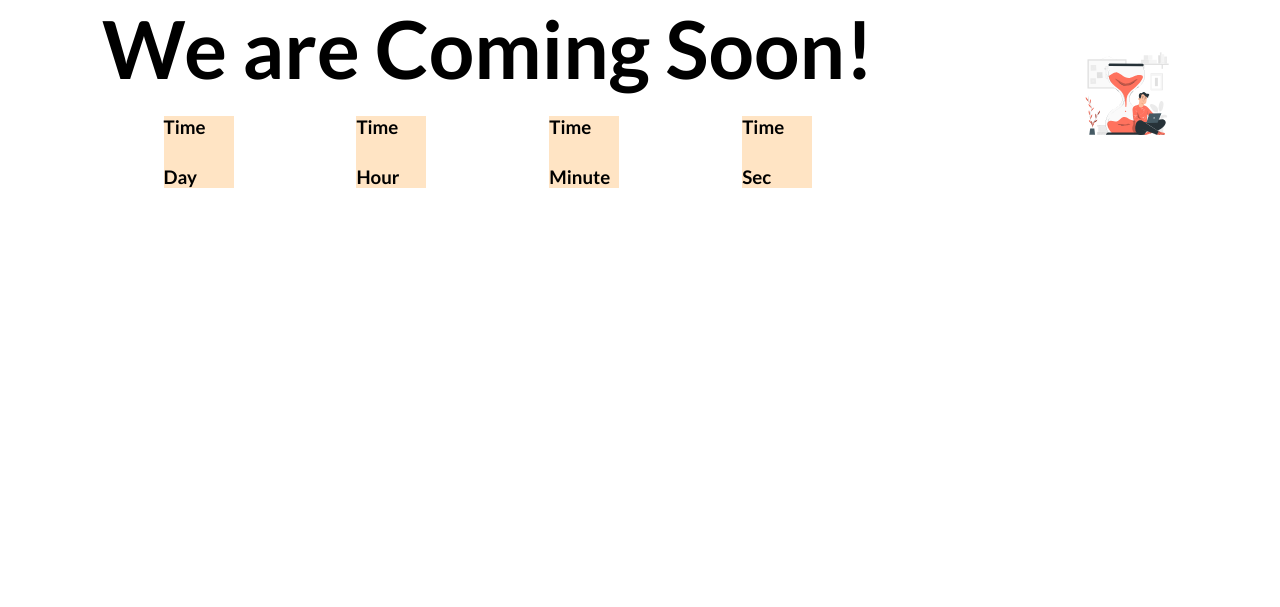
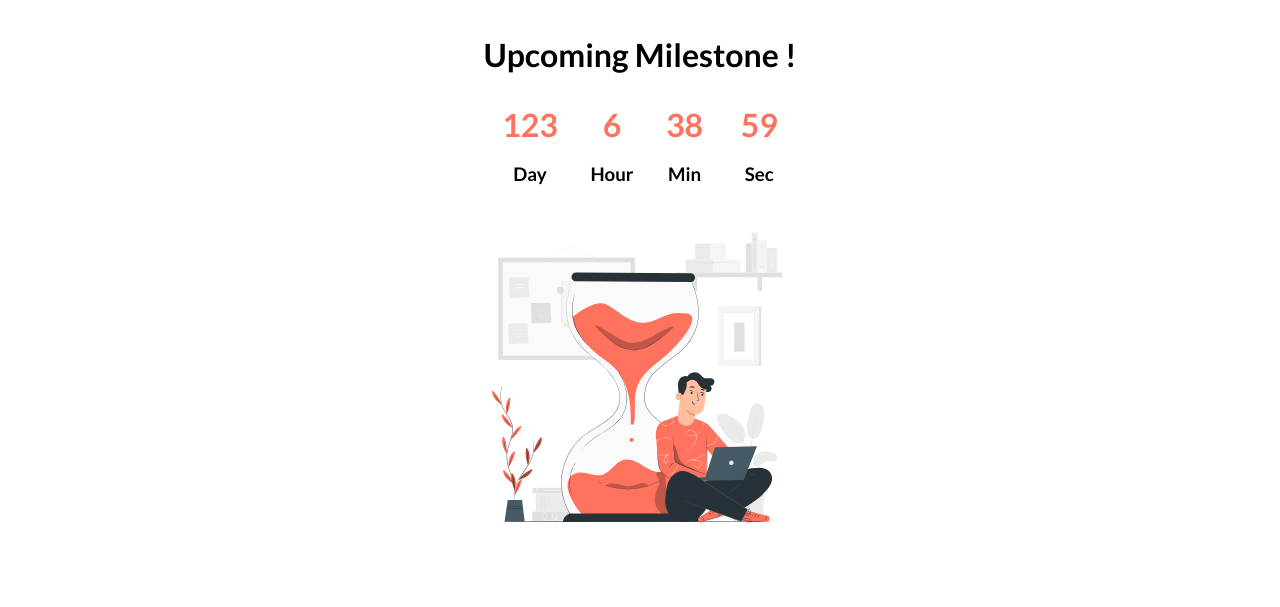
Before and after one commit to syedfaysel/count-down, a plain HTML site: page index.html in a window 1280 px wide. Drawn offline with Linux system fonts and the light colour scheme.

Commit message:
version 1.0 ready

```diff
--- a/countdown.js
+++ b/countdown.js
@@ -1 +1,28 @@
-console.log('hello countdown')
+const countdown = () => {
+    const countDate = new Date('June 28,2022 00:00:00').getTime();
+    const now = new Date().getTime();
+    const gap = countDate - now;
+
+    //calculate how the time is work
+
+    const second = 1000;
+    const minute = second*60;
+    const hour = minute*60;
+    const day = hour*24;
+
+    //calculate the time
+    const textDay = Math.floor(gap/day);
+    const textHour = Math.floor(gap%day/hour);
+    const textMin = Math.floor(gap%hour/minute);
+    const textSec = Math.floor(gap%minute/second);
+    console.log(countDate);
+    console.log(textDay,textHour,textMin,textSec);
+
+    //setting to inner text
+    document.getElementById('day').innerText = textDay;
+    document.getElementById('hour').innerText = textHour;
+    document.getElementById('minute').innerText = textMin;
+    document.getElementById('second').innerText = textSec;
+}
+
+setInterval(countdown, 1000);
--- a/index.html
+++ b/index.html
@@ -11,7 +11,7 @@
 
     <section class="coming-soon">
         <div>
-            <h2>We are Coming Soon!</h2>
+            <h2>Upcoming Milestone !</h2>
             <div class="countdown">
                 <div class="time-container">
                     <h3 id="day">Time</h3>
@@ -23,7 +23,7 @@
                 </div>
                 <div class="time-container">
                     <h3 id="minute">Time</h3>
-                    <h3>Minute</h3>
+                    <h3>Min</h3>
                 </div>
                 <div class="time-container">
                     <h3 id="second">Time</h3>
--- a/style.css
+++ b/style.css
@@ -3,35 +3,40 @@
 
 
 *{
-    margin: auto;
+
     font-family: 'Lato','Poppins', sans-serif;
 }
 h2{
-    font-size: 5rem;
+    font-size: 2rem;
     font-weight: bold;
 }
 
 .coming-soon{
     min-width: 100vh;
     display: flex;
-
+    align-items: center;
+    justify-content: center;
+    flex-direction: column;
 }
 .countdown{
     display: flex;
-    margin-top: 20px;
+    align-items: center;
+    justify-content: space-around;
+    text-align: center;
+}
+.time-container{
+    font-size: 1rem;
+    font-weight: bold;
 
 }
-
-.time-container{
-    background-color: bisque;
-}
-
 #day,#hour,#minute,#second{
-    height: 50px;
-    width: 70px;
+    font-size:2rem;
+    font-weight: bold;
+    margin: 5px;
+    color: #FF725E;
 }
 
 #image{
-    height: 100px;
-    width: 100px;
+    height: 400px;
+    width: 350px;
 }
```
